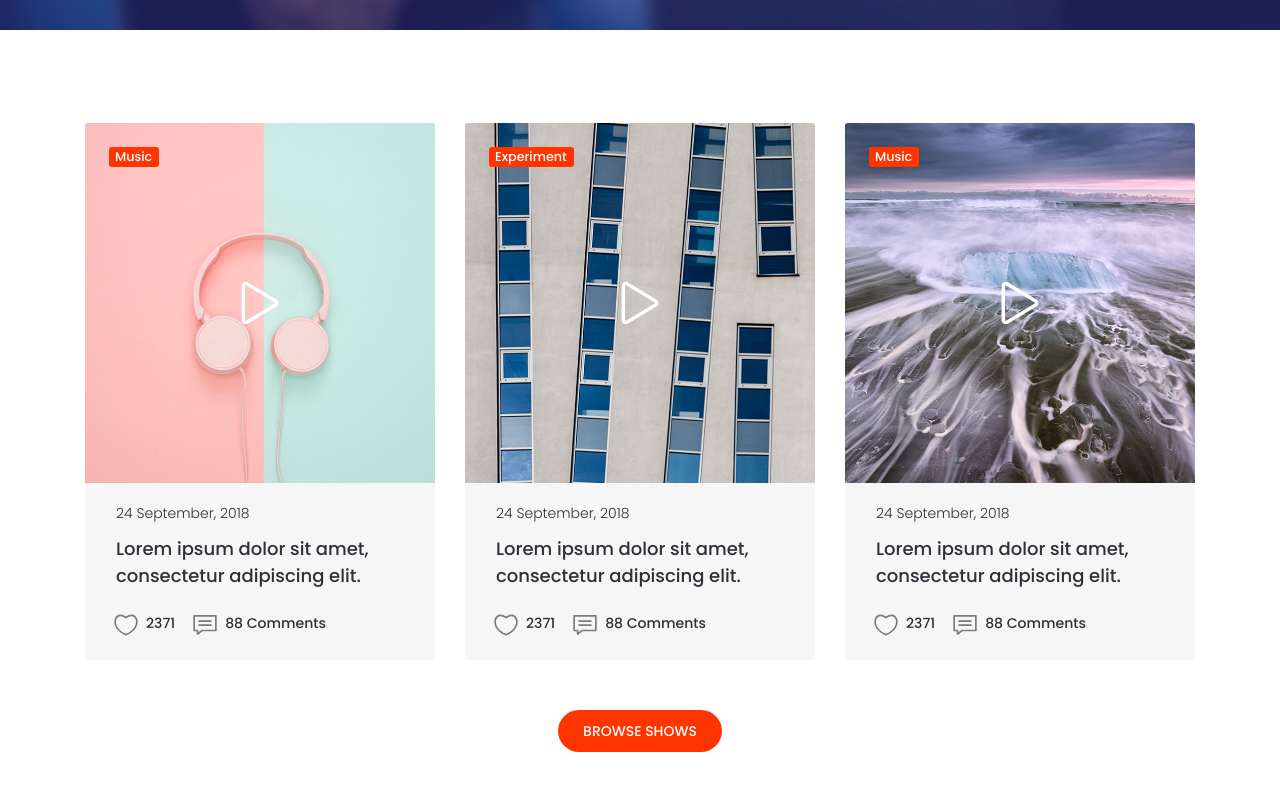
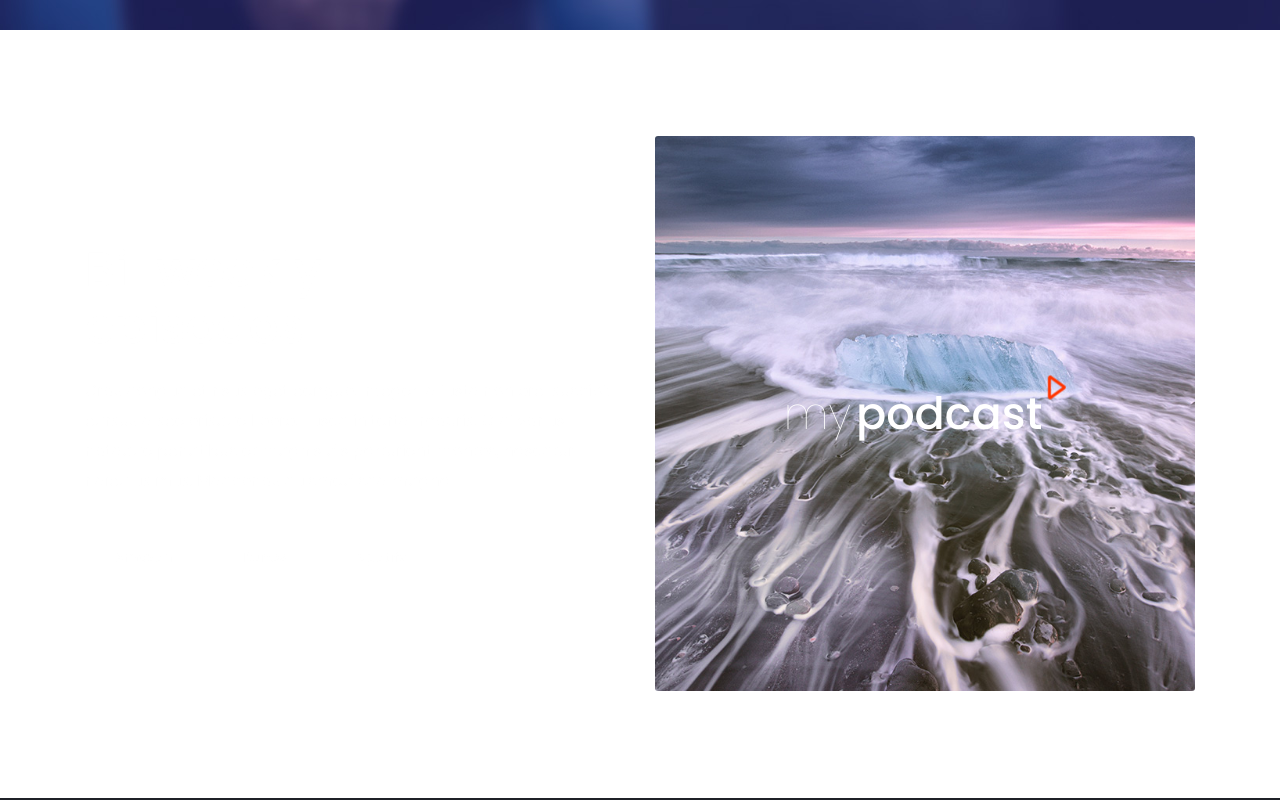
Before and after one commit to TorontoTechPodcast/TorontoTechPodcast.github.io, a plain HTML site: page index.html in a window 1280 px wide. Shown: the part 800-1600 px from the top of the page. Drawn offline with Linux system fonts and the light colour scheme.

Commit message:
Remove shows

```diff
--- a/index.html
+++ b/index.html
@@ -119,132 +119,6 @@
 		</div>
 	</div>
 
-	<!-- Shows -->
-
-	<div class="shows">
-		<div class="container">
-			<div class="row shows_row">
-
-				<!-- Show -->
-				<div class="col-lg-4">
-					<div class="show">
-						<div class="show_image">
-							<a href="episode.html">
-								<img src="images/show_1.jpg" alt="https://unsplash.com/@icons8">
-							</a>
-							<div class="show_tags">
-								<div class="tags">
-									<ul class="d-flex flex-row align-items-start justify-content-start">
-										<li><a href="#">Music</a></li>
-									</ul>
-								</div>
-							</div>
-							<div class="show_play_icon"><img src="images/play.svg" alt="https://www.flaticon.com/authors/cole-bemis"></div>
-						</div>
-						<div class="show_content">
-							<div class="show_date"><a href="#">24 September, 2018</a></div>
-							<div class="show_title"><a href="episode.html">Lorem ipsum dolor sit amet, consectetur adipiscing elit.</a></div>
-							<div class="show_info d-flex flex-row align-items-start justify-content-start">
-								<div class="show_fav d-flex flex-row align-items-center justify-content-start">
-									<div class="show_fav_icon show_info_icon"><img class="svg" src="images/heart.svg" alt=""></div>
-									<div class="show_fav_count">2371</div>
-								</div>
-								<div class="show_comments">
-									<a href="#">
-										<div class="d-flex flex-row align-items-center justify-content-start">
-											<div class="show_comments_icon show_info_icon"><img class="svg" src="images/speech-bubble.svg" alt=""></div>
-											<div class="show_comments_count">88 Comments</div>
-										</div>
-									</a>
-								</div>
-							</div>
-						</div>
-					</div>
-				</div>
-
-				<!-- Show -->
-				<div class="col-lg-4">
-					<div class="show">
-						<div class="show_image">
-							<a href="episode.html">
-								<img src="images/show_2.jpg" alt="https://unsplash.com/@pawel_czerwinski">
-							</a>
-							<div class="show_tags">
-								<div class="tags">
-									<ul class="d-flex flex-row align-items-start justify-content-start">
-										<li><a href="#">Experiment</a></li>
-									</ul>
-								</div>
-							</div>
-							<div class="show_play_icon"><img src="images/play.svg" alt="https://www.flaticon.com/authors/cole-bemis"></div>
-						</div>
-						<div class="show_content">
-							<div class="show_date"><a href="#">24 September, 2018</a></div>
-							<div class="show_title"><a href="episode.html">Lorem ipsum dolor sit amet, consectetur adipiscing elit.</a></div>
-							<div class="show_info d-flex flex-row align-items-start justify-content-start">
-								<div class="show_fav d-flex flex-row align-items-center justify-content-start">
-									<div class="show_fav_icon show_info_icon"><img class="svg" src="images/heart.svg" alt=""></div>
-									<div class="show_fav_count">2371</div>
-								</div>
-								<div class="show_comments">
-									<a href="#">
-										<div class="d-flex flex-row align-items-center justify-content-start">
-											<div class="show_comments_icon show_info_icon"><img class="svg" src="images/speech-bubble.svg" alt=""></div>
-											<div class="show_comments_count">88 Comments</div>
-										</div>
-									</a>
-								</div>
-							</div>
-						</div>
-					</div>
-				</div>
-
-				<!-- Show -->
-				<div class="col-lg-4">
-					<div class="show">
-						<div class="show_image">
-							<a href="episode.html">
-								<img src="images/show_3.jpg" alt="https://unsplash.com/@trevcole">
-							</a>
-							<div class="show_tags">
-								<div class="tags">
-									<ul class="d-flex flex-row align-items-start justify-content-start">
-										<li><a href="#">Music</a></li>
-									</ul>
-								</div>
-							</div>
-							<div class="show_play_icon"><img src="images/play.svg" alt="https://www.flaticon.com/authors/cole-bemis"></div>
-						</div>
-						<div class="show_content">
-							<div class="show_date"><a href="#">24 September, 2018</a></div>
-							<div class="show_title"><a href="episode.html">Lorem ipsum dolor sit amet, consectetur adipiscing elit.</a></div>
-							<div class="show_info d-flex flex-row align-items-start justify-content-start">
-								<div class="show_fav d-flex flex-row align-items-center justify-content-start">
-									<div class="show_fav_icon show_info_icon"><img class="svg" src="images/heart.svg" alt=""></div>
-									<div class="show_fav_count">2371</div>
-								</div>
-								<div class="show_comments">
-									<a href="#">
-										<div class="d-flex flex-row align-items-center justify-content-start">
-											<div class="show_comments_icon show_info_icon"><img class="svg" src="images/speech-bubble.svg" alt=""></div>
-											<div class="show_comments_count">88 Comments</div>
-										</div>
-									</a>
-								</div>
-							</div>
-						</div>
-					</div>
-				</div>
-
-			</div>
-			<div class="row">
-				<div class="col text-center">
-					<div class="button_fill shows_button"><a href="#">browse shows</a></div>
-				</div>
-			</div>
-		</div>
-	</div>
-
 	<!-- Bi Weekly -->
 
 	<div class="weekly">
```
